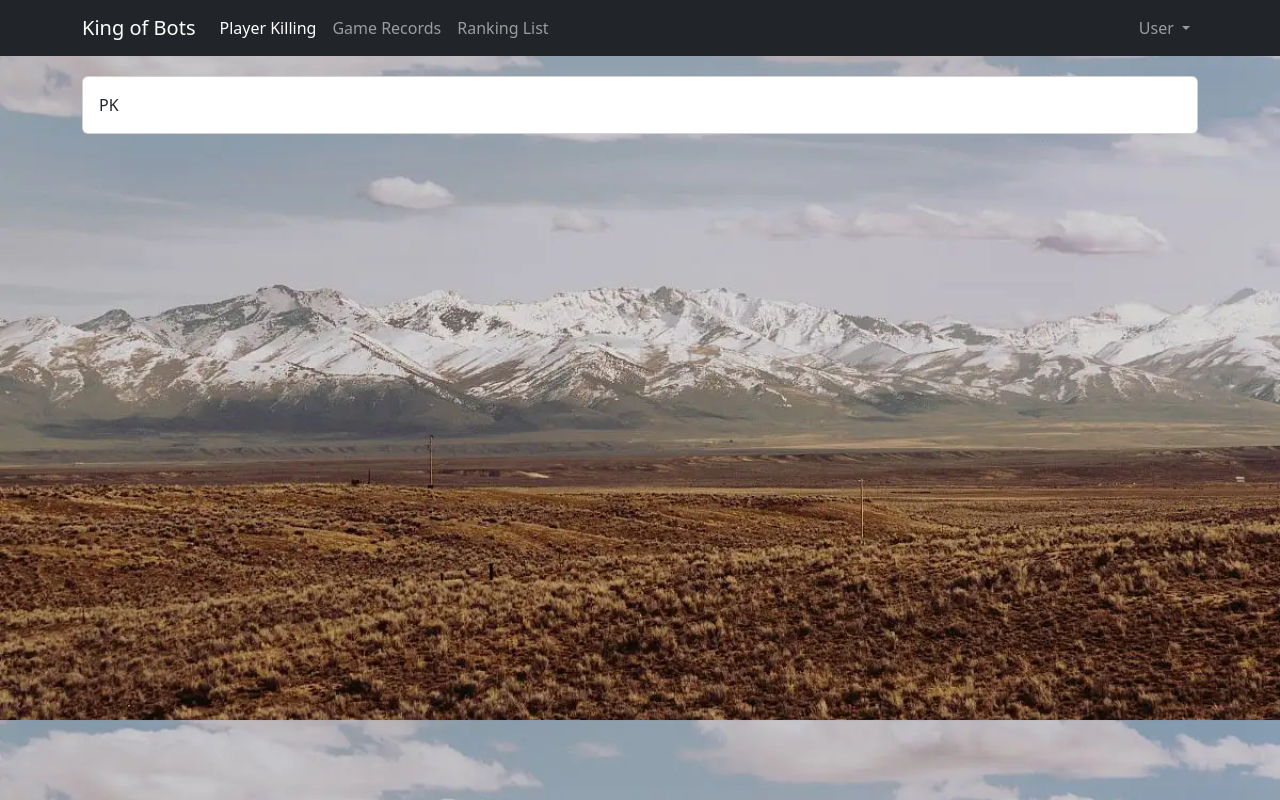
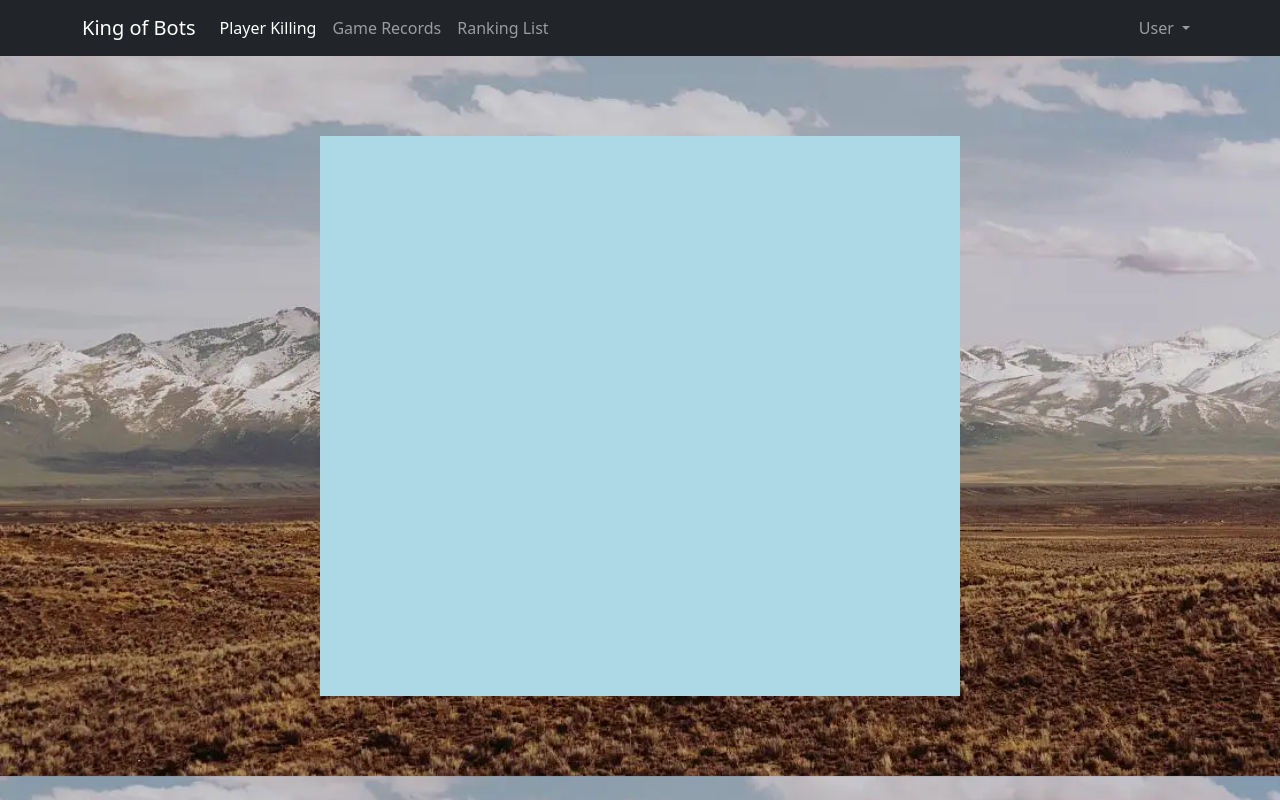
Before and after one commit to rmEleven/KingOfBots, a Vue app in the folder frontend/: page /pk in a window 1280 px wide. Built offline with nearby package versions, Linux system fonts and the light colour scheme.

Commit message:
创建地图类和游戏区域组件

```diff
--- /dev/null
+++ b/frontend/src/components/PlayGround.vue
@@ -0,0 +1,14 @@
+<template>
+    <div class="playground"></div>
+</template>
+
+<script></script>
+
+<style scoped>
+.playground {
+    height: 70vh;
+    width: 50vw;
+    background-color: lightblue;
+    margin: 10vh auto;
+}
+</style>
--- a/frontend/src/views/pk/PKIndexView.vue
+++ b/frontend/src/views/pk/PKIndexView.vue
@@ -1,15 +1,15 @@
 <template>
-    <ContentField>
+    <PlayGround>
         PK
-    </ContentField>
+    </PlayGround>
 </template>
 
 <script>
-import ContentField from '../../components/ContentField.vue'
+import PlayGround from '../../components/PlayGround.vue'
 
 export default {
     components: {
-        ContentField,
+        PlayGround,
     }
 }
 </script>
```
Also changed, not shown: frontend/src/assets/scripts/GameMap.js (added, +24 -0 lines).
